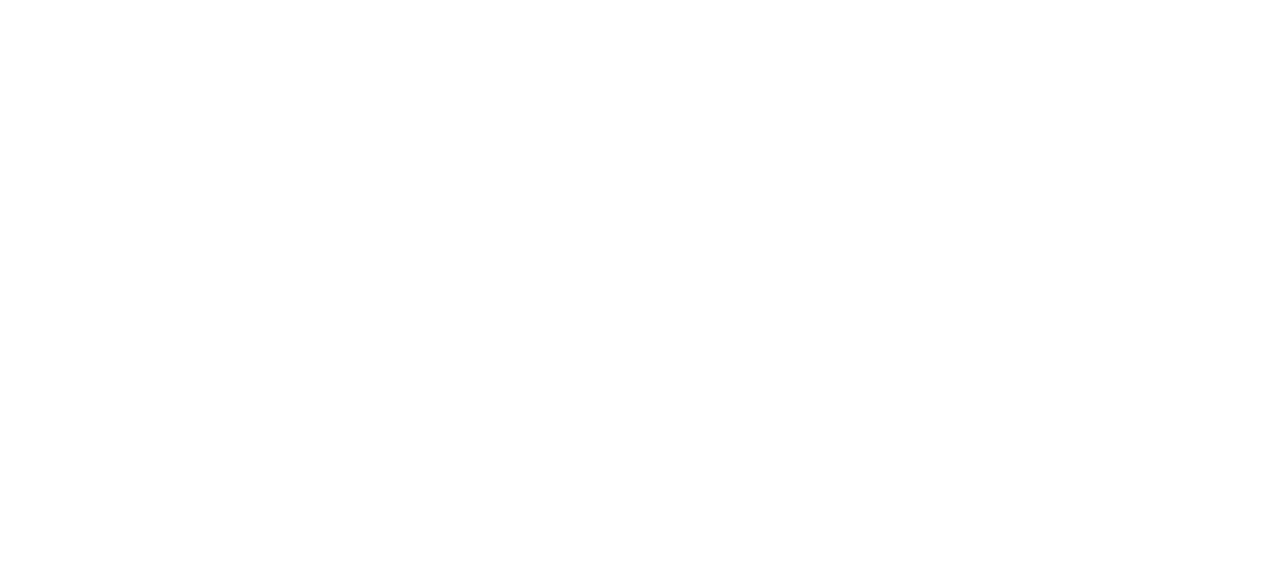
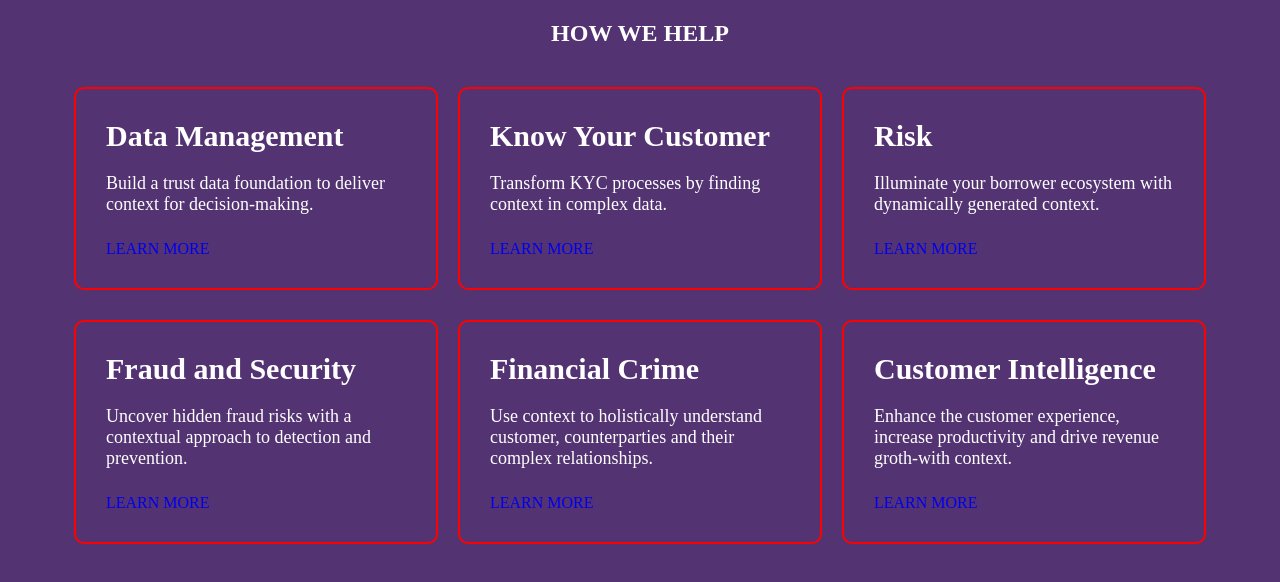
Before and after one commit to comrade-84/NEW-TEAM-PROJECT, a plain HTML site: page index.html in a window 1280 px wide. Drawn offline with Linux system fonts and the light colour scheme.

Commit message:
new picture was added

```diff
--- a/index.html
+++ b/index.html
@@ -5,8 +5,45 @@
     <meta name="viewport" content="width=device-width, initial-scale=1.0">
     <title>first-team-project</title>
     <link rel="stylesheet" href="style.css">
+    <link rel="shortcut icon" href="/images/favicon.png" type="image/x-icon">
 </head>
 <body>
-
+    <section class="help-section">
+        <h2>HOW WE HELP</h2>
+        <div class="container1">
+            <div class="sub-con">
+                <h3>Data Management</h3>
+                <p>Build a trust data foundation to deliver context for decision-making.</p>
+                <a href="https://en.wikipedia.org/wiki/Data_management" target="_blank">LEARN MORE</a>
+            </div>
+            <div class="sub-con">
+                <h3>Know Your Customer</h3>
+                <p>Transform KYC processes by finding context in complex data.</p>
+                <a href="https://www.activecampaign.com/glossary/customer-relations" target="_blank">LEARN MORE</a>
+            </div>
+            <div class="sub-con">
+                <h3>Risk</h3>
+                <p>Illuminate your borrower ecosystem with dynamically generated context.</p>
+                <a href="https://en.wikipedia.org/wiki/Risk_management" target="_blank">LEARN MORE</a>
+            </div>
+        </div>
+        <div class="container1">
+            <div class="sub-con">
+                <h3>Fraud and Security</h3>
+                <p>Uncover hidden fraud risks with a contextual approach to detection and prevention.</p>
+                <a href="https://www.securitycu.org/fraud-and-security/" target="_blank">LEARN MORE</a>
+            </div>
+            <div class="sub-con">
+                <h3>Financial Crime</h3>
+                <p>Use context to holistically understand customer, counterparties and their complex relationships.</p>
+                <a href="https://en.wikipedia.org/wiki/Financial_crime" target="_blank">LEARN MORE</a>
+            </div>
+            <div class="sub-con">
+                <h3>Customer Intelligence</h3>
+                <p>Enhance the customer experience, increase productivity and drive revenue groth-with context.</p>
+                <a href="https://en.wikipedia.org/wiki/Customer_intelligence" target="_blank">LEARN MORE</a>
+            </div>
+        </div>
+    </section>
 </body>
 </html>
--- a/style.css
+++ b/style.css
@@ -4,3 +4,40 @@
     margin: 0;
     box-sizing: border-box;
 }
+body {
+    background-color: rgb(83, 51, 113);
+}
+.help-section {
+    margin: 20px auto;
+    width: 90%;
+    text-align: center;
+    color: #fff;
+}
+.help-section h2 {
+    margin-bottom: 30px;
+}
+
+.container1 {
+    display: flex;
+    margin: auto;
+    width: 100%;
+}
+.sub-con {
+    border: 2px solid red ;
+    width: 100%;
+    padding: 30px;
+    margin: 10px 10px 20px 10px;
+    border-radius: 10px;
+    text-align: start;
+}
+.sub-con h3 {
+    font-size: 30px;
+    margin-bottom: 20px;
+}
+.sub-con p {
+    font-size: 18px;
+    margin-bottom: 25px;
+}
+.sub-con a {
+    text-decoration: none;
+}
```
Also changed, not shown: image.png (added), images/image.png (added).
